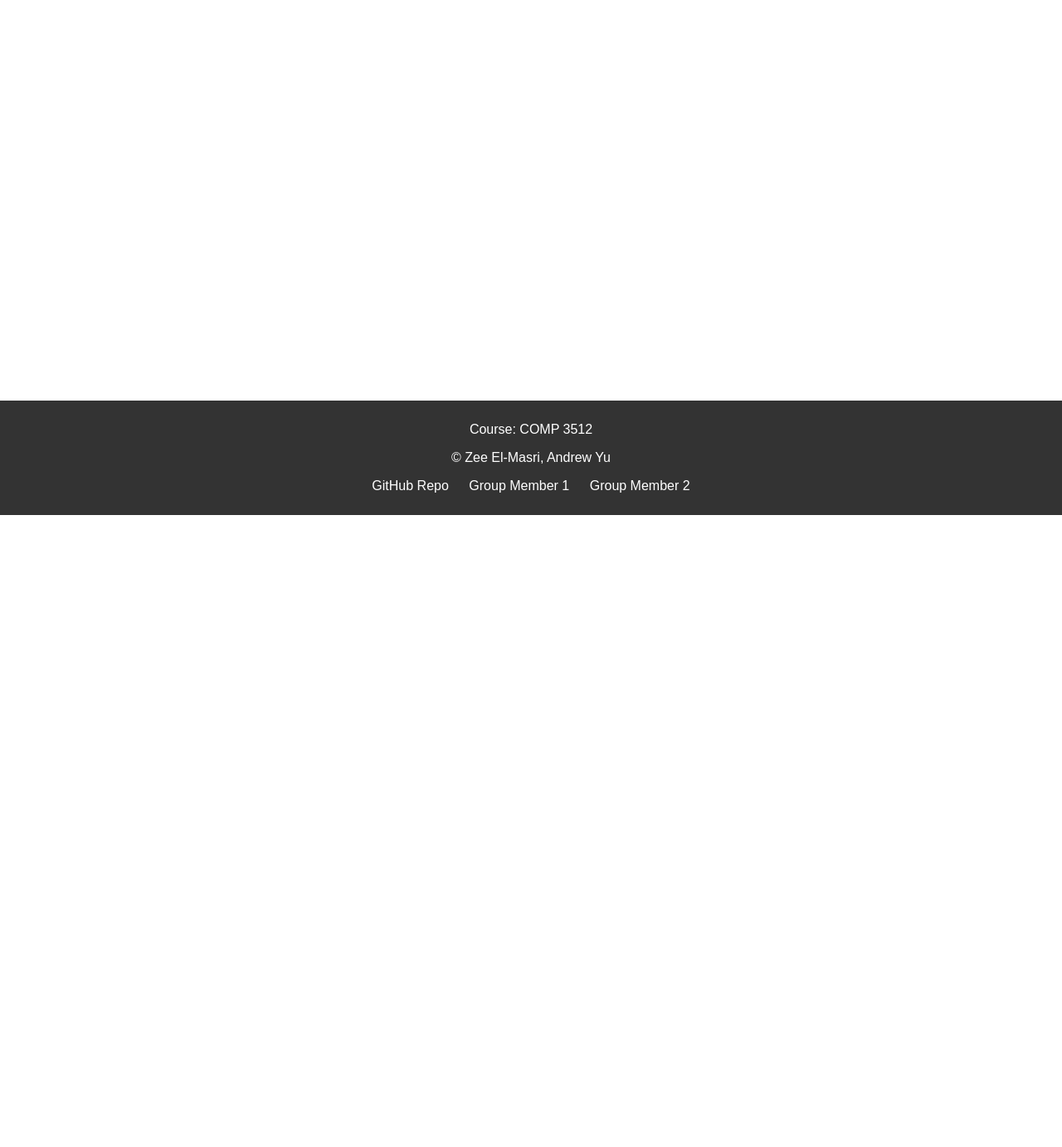
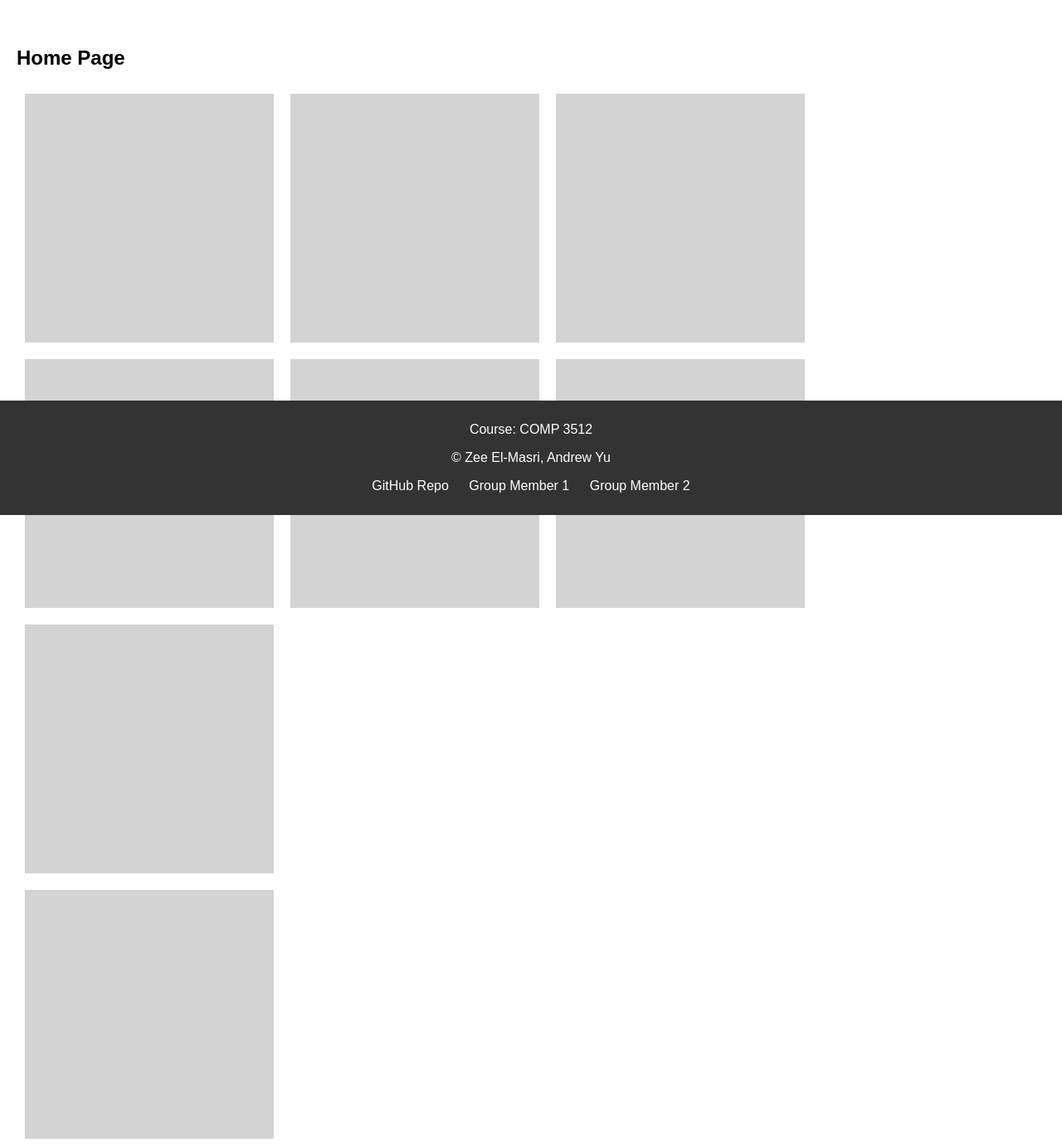
Before and after one commit to joemasri/A1_Comp3512, a PHP site: page /Home.php in a window 1280 px wide. Shown: the part 179-1562 px from the top of the page at 83% size. Before the commit the page ends 800 px from the top, so only its background shows below. Run offline with PHP 8.4, Linux system fonts and the light colour scheme.

Commit message:
Made boxes for home page

```diff
--- a/Home.php
+++ b/Home.php
@@ -22,9 +22,17 @@
         </ul>
     </nav>
 
-
-
-
+    <section>
+    <h1>Home Page</h1>
+    <div class="box"></div>
+         <div class="box"></div>
+         <div class="box"></div>
+         <div class="box"></div>
+         <div class="box"></div>
+         <div class="box"></div>
+         <div class="box"></div>
+         <div class="box"></div>
+    </section>
 
     <footer>
         <h2>Footer</h2>
--- a/SingleSong.php
+++ b/SingleSong.php
@@ -87,6 +87,7 @@ function secondsToMinutesSeconds($seconds) {
 
 ?>
 
+<!-- Single song page -->
 <!DOCTYPE html>
 <html>
 <head>
--- a/SingleSongStyles.css
+++ b/SingleSongStyles.css
@@ -84,3 +84,16 @@ footer {
     padding: 10px;
     text-align: center;
 }
+
+/* Define the CSS styles for the boxes */
+.box {
+    width: 300px;
+    height: 300px;
+    background-color: #D3D3D3;
+    margin: 10px;
+    float: left;
+}
+
+.box:nth-child(4n+1) {
+    clear: both;
+}
```
